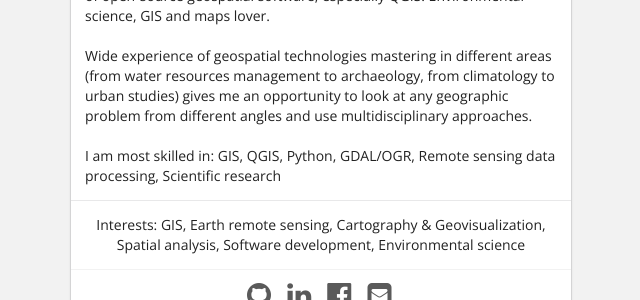
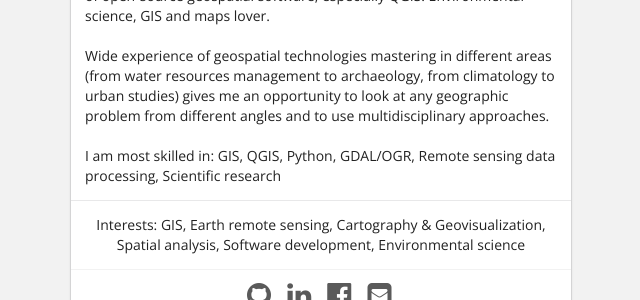
Before and after one commit to eduard-kazakov/eduard-kazakov.github.io, a Jekyll site: the page built from index.html, in a window 1280 px wide. Shown: the part 357-657 px from the top of the page, without its empty margins (319-959 px from the left). Built offline with Jekyll 4.4.1, drawn with Linux system fonts in a browser that asks for light colours.

Commit message:
bio update

```diff
--- a/_data/bio.json
+++ b/_data/bio.json
@@ -6,7 +6,7 @@
     "email": "ee.kazakov@gmail.com",
     "phone": "+381637735706",
     "website": "https://eduard-kazakov.github.io",
-    "summary": "Experienced professional in Geoinformatics, Cartography and Earth remote sensing with scientific background. Contributor and popularizer of open-source geospatial software, especially QGIS. Environmental science, GIS and maps lover.<br><br>Wide experience of geospatial technologies mastering in different areas (from water resources management to archaeology, from climatology to urban studies) gives me an opportunity to look at any geographic problem from different angles and use multidisciplinary approaches.<br><br>I am most skilled in: GIS, QGIS, Python, GDAL/OGR, Remote sensing data processing, Scientific research",
+    "summary": "Experienced professional in Geoinformatics, Cartography and Earth remote sensing with scientific background. Contributor and popularizer of open-source geospatial software, especially QGIS. Environmental science, GIS and maps lover.<br><br>Wide experience of geospatial technologies mastering in different areas (from water resources management to archaeology, from climatology to urban studies) gives me an opportunity to look at any geographic problem from different angles and to use multidisciplinary approaches.<br><br>I am most skilled in: GIS, QGIS, Python, GDAL/OGR, Remote sensing data processing, Scientific research",
     "location": {
       "address": "",
       "postalCode": "21102",
```
